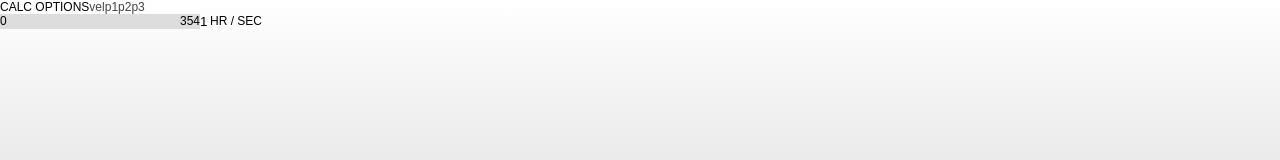
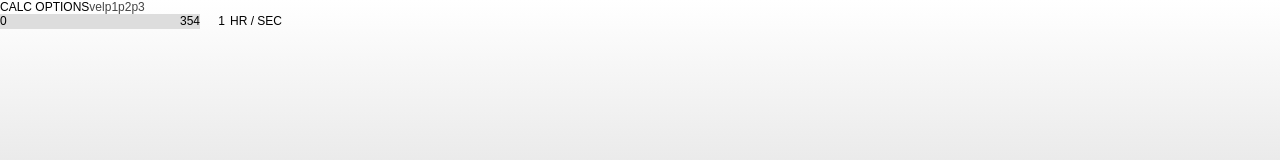
Before and after one commit to Jeff0Brewer/glacier, a React (Vite) app: page / in a window 1280 px wide. Shown: the top 160 px of the page. Built offline with nearby package versions, Linux system fonts and the light colour scheme; no server answers.

Commit message:
init speed input style

```diff
--- a/src/styles/timeline.module.css
+++ b/src/styles/timeline.module.css
@@ -6,14 +6,13 @@
     flex-direction: column;
 }
 
-.speedWrap {
-    width: 100px;
-}
-
 .speedWrap > input {
-    width: 10px;
+    font: inherit;
+    width: 30px;
     border: none;
     background-color: transparent;
+    text-align: right;
+    padding-right: 5px;
 }
 
 .bounds {
```
